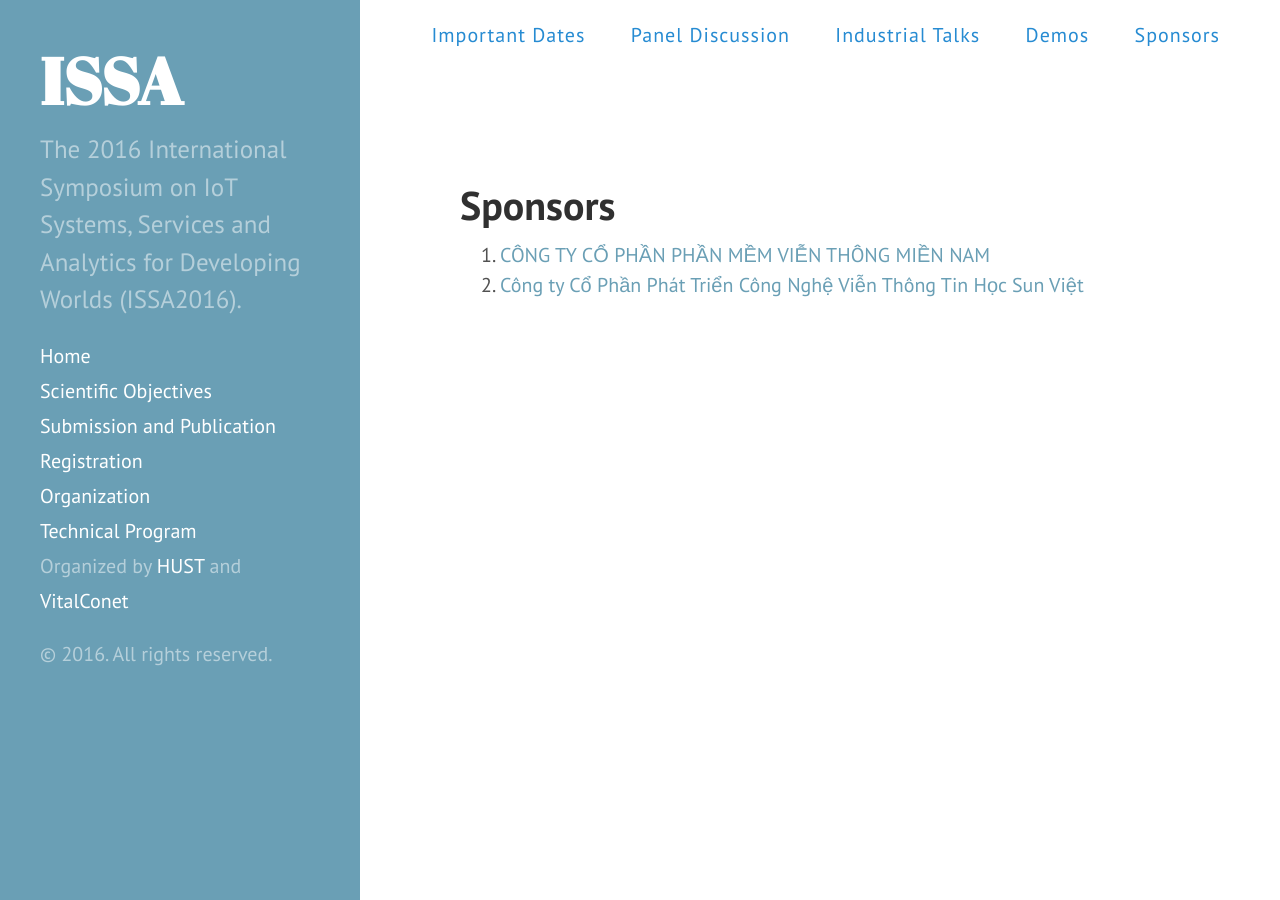
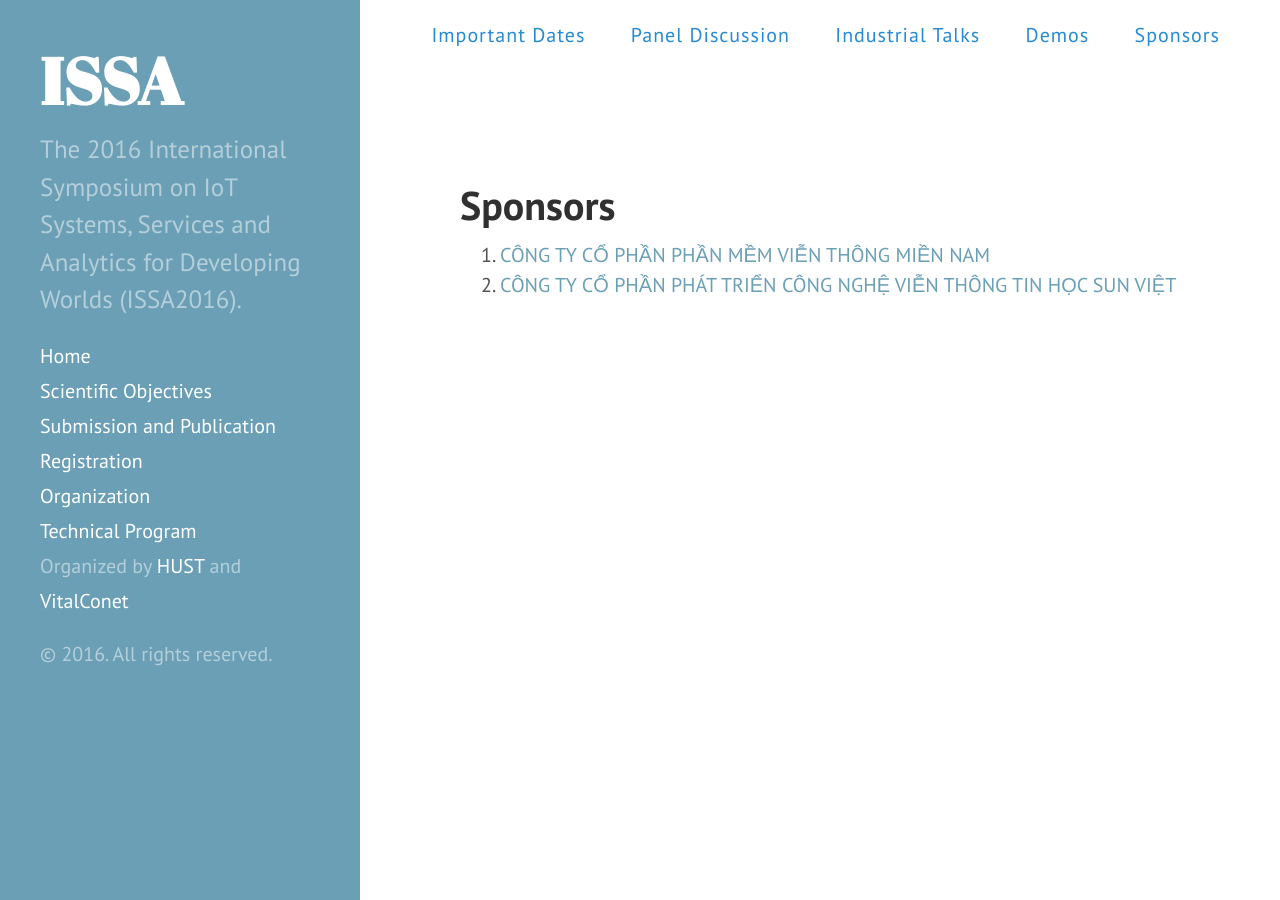
Before and after one commit to issadw/issadw.github.io, a Jekyll site: the page built from sponsors.md, in a window 1280 px wide. Built offline with Jekyll 4.4.1, drawn with Linux system fonts in a browser that asks for light colours.

Commit message:
change to upper

```diff
--- a/sponsors.md
+++ b/sponsors.md
@@ -4,4 +4,4 @@
 ---
 
 1. [CÔNG TY CỔ PHẦN PHẦN MỀM VIỄN THÔNG MIỀN NAM](https://southtelecom.vn/)
-2. [Công ty Cổ Phần Phát Triển Công Nghệ Viễn Thông Tin Học Sun Việt](http://svtech.com.vn/)
+2. [CÔNG TY CỔ PHẦN PHÁT TRIỂN CÔNG NGHỆ VIỄN THÔNG TIN HỌC SUN VIỆT](http://svtech.com.vn/)
```
